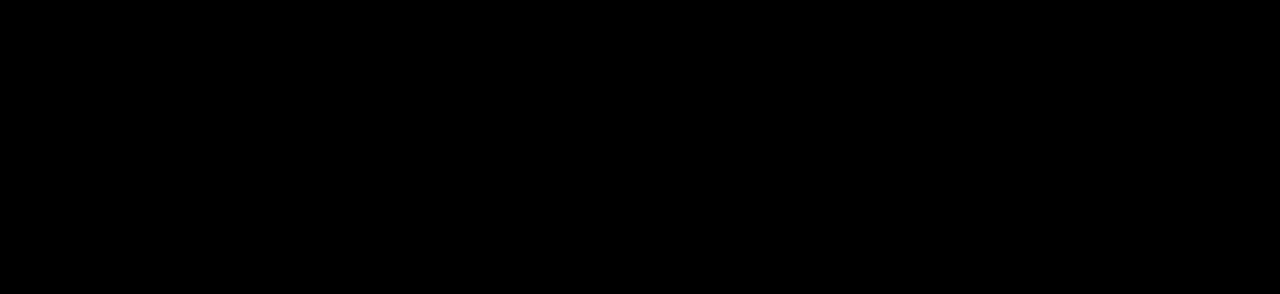
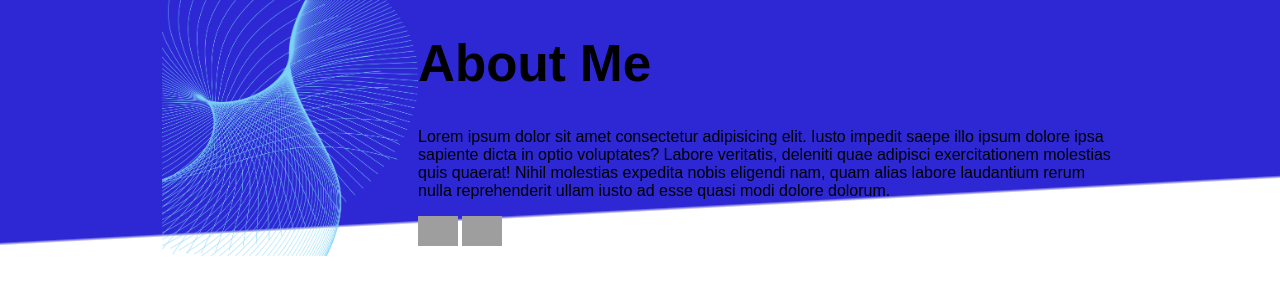
Before and after one commit to giorgi568/homepage, a website built with webpack: page dist/index.html in a window 1280 px wide. Built offline with Linux system fonts and the light colour scheme; grey boxes are pictures that could not be loaded.

Commit message:
made progress on the header design

```diff
--- a/src/styles.css
+++ b/src/styles.css
@@ -1,3 +1,35 @@
 body{
-  background-color: black;
+  margin: 0;
+  padding: 0;
+  font-family: Arial, Helvetica, sans-serif;
+  width: 100vw;
 }
+
+.about_section{
+  width: 100%;
+  display: flex;
+  justify-content: center;
+  align-items: center;
+  flex-direction: row;
+  background: linear-gradient(177deg, rgb(45, 39, 212) 75%, rgba(0,212,255,0) 76%);
+
+}
+.profile_img{
+  width: 20vw;
+  height: 20vw;
+}
+.about_wrapper{
+  display: flex;
+}
+h1{
+  font-size: 4vw;
+  width: 30vw;
+}
+.about_box{
+  width: 70vw;
+  max-width: 700px;
+}
+.icon{
+  height: 30px;
+  color: black;
+}
```
Also changed, not shown: dist/index.html, dist/main.js, img/profile.jpg (added), img/profile2.png (added).
